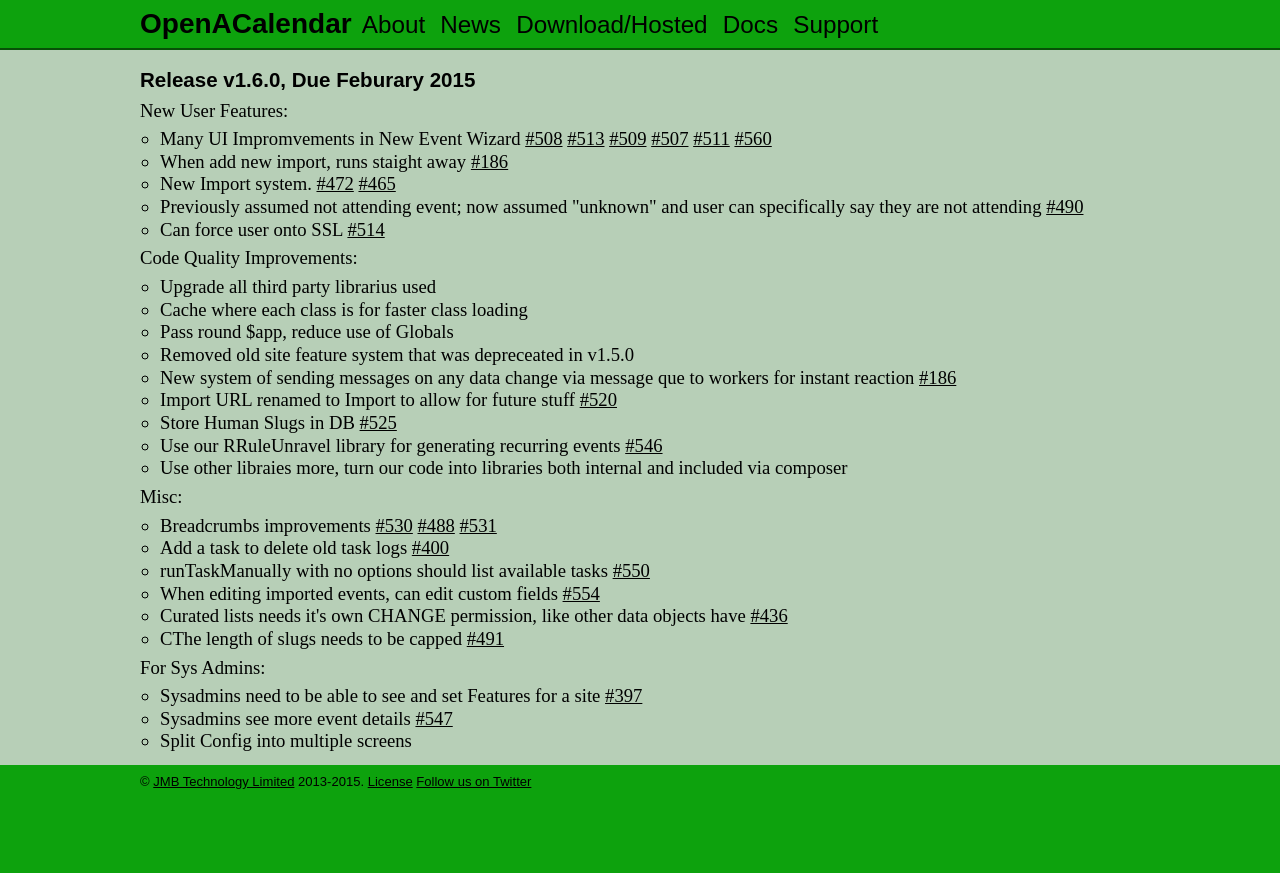
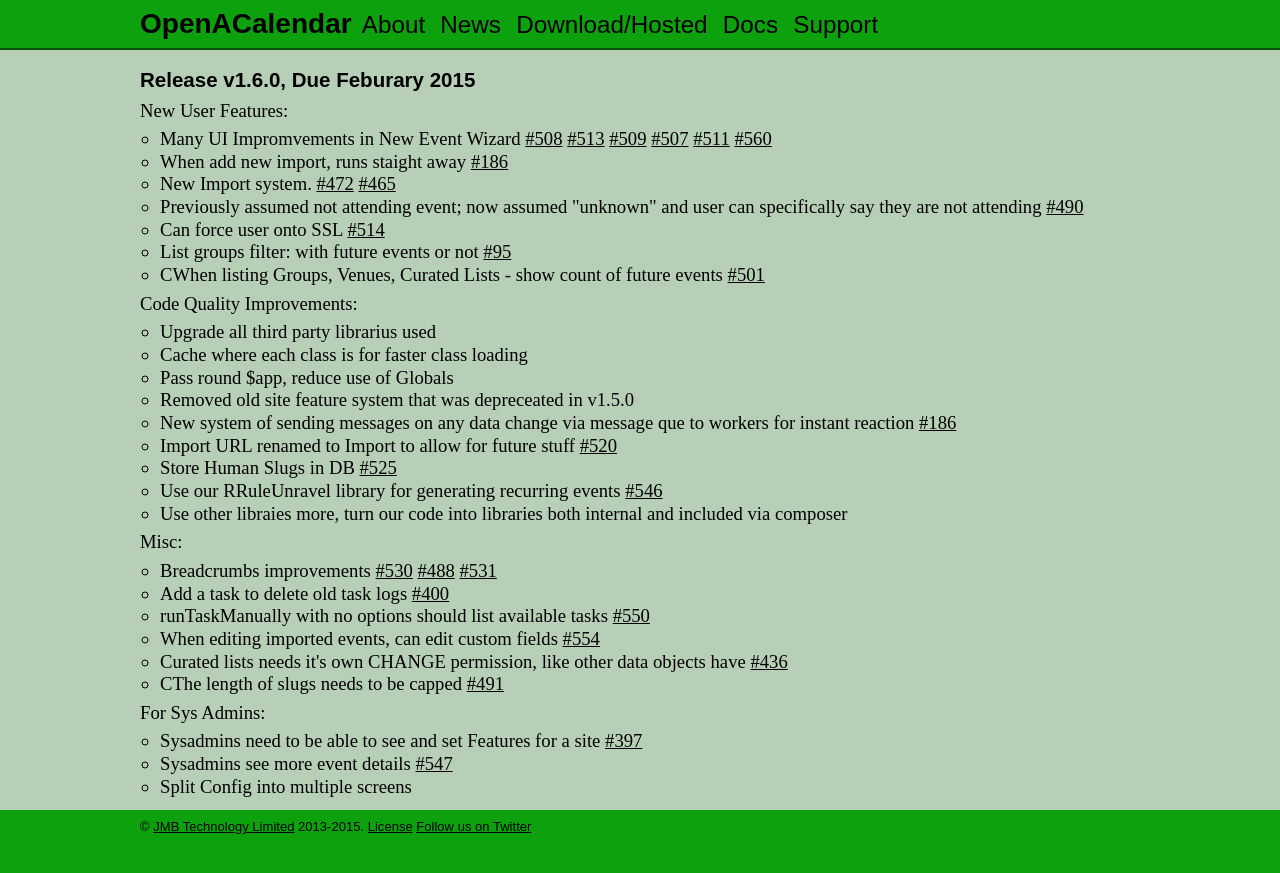
Before and after one commit to OpenACalendar/openacalendar.github.io, a Jekyll site: the page built from webapp/release/1.6.0.html, in a window 1280 px wide. Shown: the top 873 px of the page. Built offline with Jekyll 4.4.1, drawn with Linux system fonts in a browser that asks for light colours; Markdown is read by kramdown in place of the engine named in the settings.

Commit message:
More for v1.6.x

```diff
--- a/webapp/release/1.6.0.html
+++ b/webapp/release/1.6.0.html
@@ -28,6 +28,8 @@
 	<li>New Import system. <a href="https://github.com/OpenACalendar/OpenACalendar-Web-Core/issues/472">#472</a> <a href="https://github.com/OpenACalendar/OpenACalendar-Web-Core/issues/465">#465</a></li>
 	<li>Previously assumed not attending event; now assumed "unknown" and user can specifically say they are not attending  <a href="https://github.com/OpenACalendar/OpenACalendar-Web-Core/issues/490">#490</a></li>
 	<li>Can force user onto SSL <a href="https://github.com/OpenACalendar/OpenACalendar-Web-Core/issues/514">#514</a></li>
+	<li>List groups filter: with future events or not <a href="https://github.com/OpenACalendar/OpenACalendar-Web-Core/issues/95">#95</a></li>
+	<li>CWhen listing Groups, Venues, Curated Lists - show count of future events <a href="https://github.com/OpenACalendar/OpenACalendar-Web-Core/issues/501">#501</a></li>
 </ul>
 
 <p>Code Quality Improvements:</p>
```
